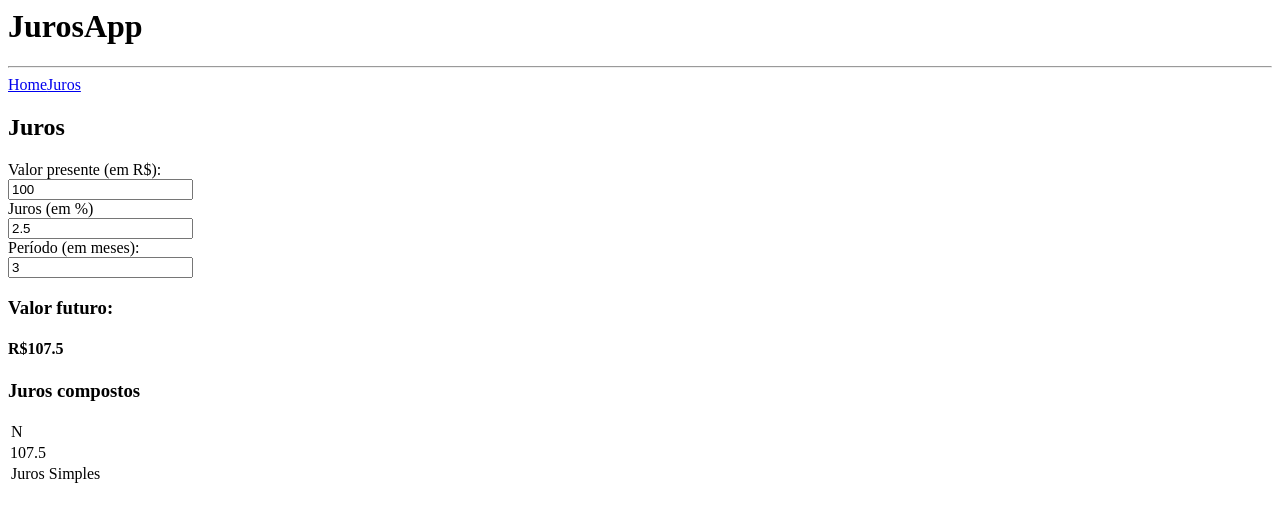
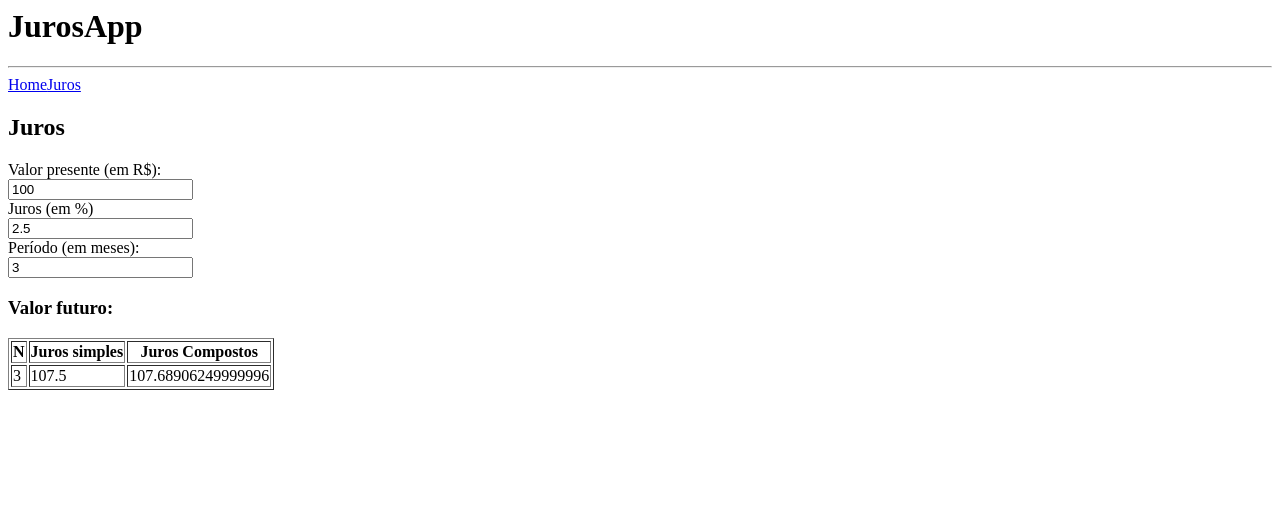
Before and after one commit to Luca-Clemente/angular-18-03, an Angular app: page /juros in a window 1280 px wide. Shown: the top 522 px of the page. Built offline with nearby package versions, Linux system fonts and the light colour scheme.

Commit message:
1 file modified

```diff
--- a/src/app/juros/juros.component.html
+++ b/src/app/juros/juros.component.html
@@ -6,15 +6,15 @@
 <div>Período (em meses):</div>
 <input type="number" step="1" [(ngModel)]="n" />
 <h3>Valor futuro:</h3>
-<h4>R${{ vp * (1 + (j / 100) * n) }}</h4>
-
-<h3>Juros compostos</h3>
-<table>
-  <td>N</td>
-  <tr>
-    {{
-      getJuros()
-    }}
-  </tr>
-  <td>Juros Simples</td>
+<table border="1">
+<tr>
+  <th>N</th>
+  <th>Juros simples</th>
+  <th>Juros Compostos</th>
+</tr>
+<tr>
+  <td>{{n}}</td>
+  <td>{{getJuros()}}</td>
+  <td>{{getJurosCompostos()}}</td>
+</tr>
 </table>
```
